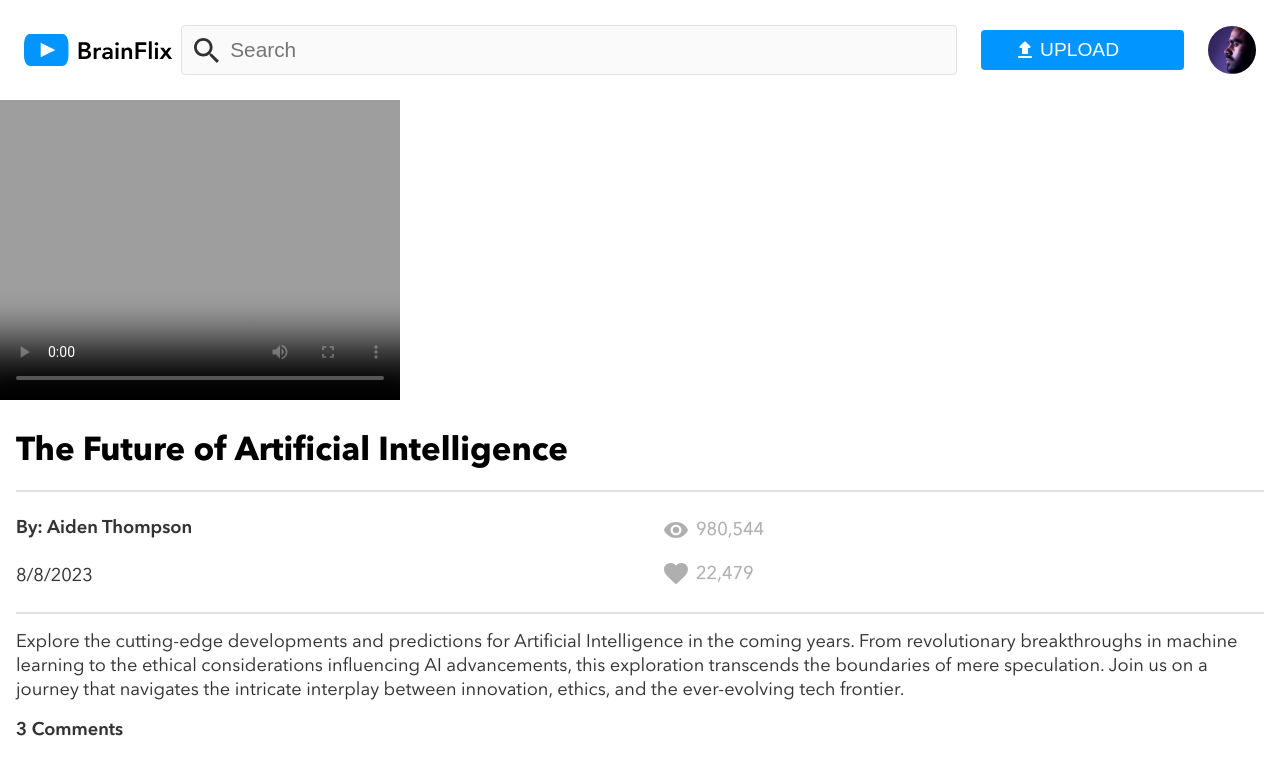
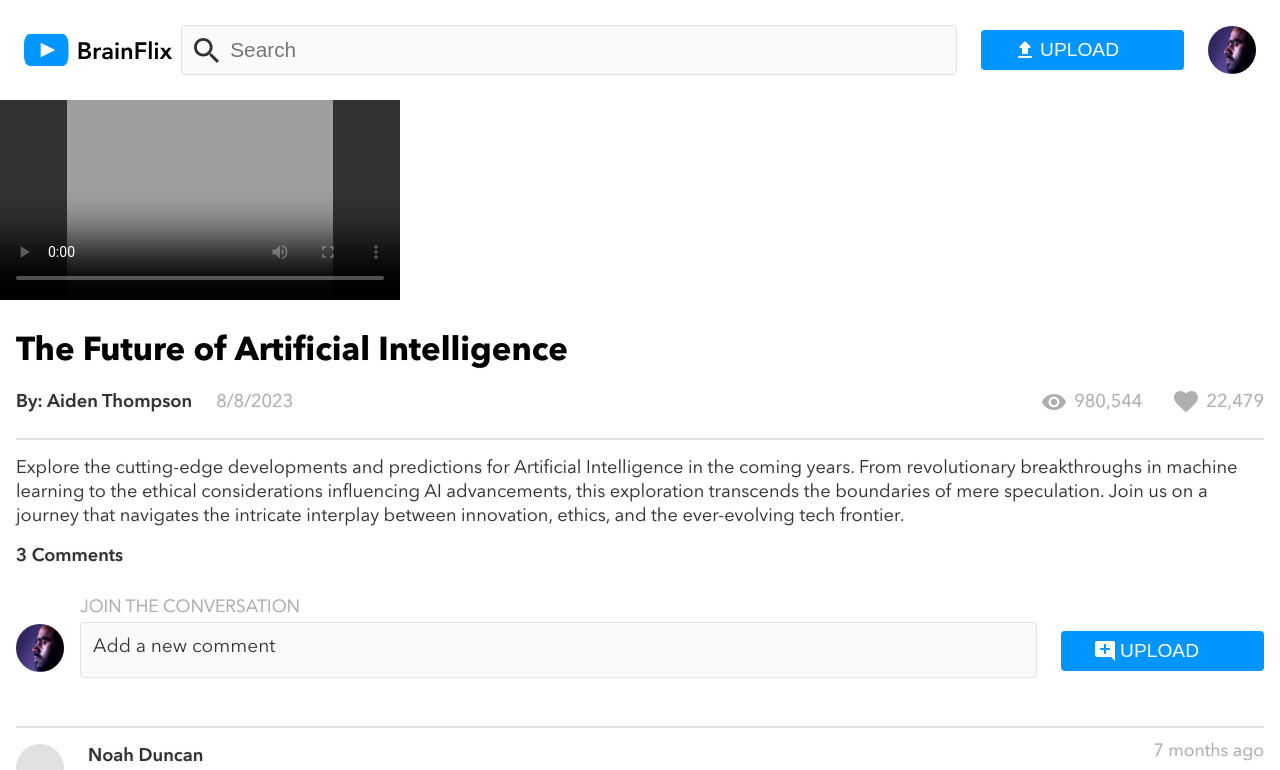
Before and after one commit to ATrainstation/BrainFlix, a React (Vite) app: page / in a window 1280 px wide. Shown: the top 770 px of the page. Built offline with nearby package versions, Linux system fonts and the light colour scheme.

Commit message:
finish rough tablet styling

```diff
--- a/src/components/Form/Form.jsx
+++ b/src/components/Form/Form.jsx
@@ -16,10 +16,13 @@ export function Form({ selectedVideo }) {
                     <div className="form__cont">
                         <form className="form">
                             <label className="form__label">
-                                JOIN THE CONVERSATION </label>
+                                JOIN THE CONVERSATION
                                 <textarea className="form__text-area" placeholder="Add a new comment"/>
+                                </label>
 
-                        <Button isUpload={false}/>
+                        <div className="form__cont__button">
+                            <Button isUpload={false}/>
+                            </div>
 
                         </form>
                         </div>
--- a/src/components/Form/Form.scss
+++ b/src/components/Form/Form.scss
@@ -6,6 +6,10 @@
   padding: $spacer $spacer;
   padding-bottom: $largeSpace;
   width: 100%;
+
+  @media (min-width: 768px) {
+    flex-wrap: nowrap;
+  }
 }
 
 .form {
@@ -38,8 +42,13 @@
     }
 
     &:focus {
-        border: 2px solid $blue;
-        }
+      border: 2px solid $blue;
+    }
+
+    @media (min-width: 768px) {
+      height: auto;
+      width: auto;
+    }
   }
 
   &__cont {
@@ -48,7 +57,7 @@
     width: 100%;
 
     &__pfp {
-        padding-top: $largeSpace;
+      padding-top: $largeSpace;
     }
   }
 
@@ -58,6 +67,27 @@
     display: flex;
     flex-direction: column;
     width: 100%;
+  }
 
+  @media (min-width: 768px) {
+    display: flex;
+    flex-wrap: nowrap;
+      flex-direction: row;
+
+    &__label {
+    display: flex;
+    flex-direction: column;
+    }
+
+    &__cont {
+        flex-wrap: nowrap;
+
+        &__button {
+        display: flex;
+        width: auto;
+        align-items: center;
+        margin-left: $largeSpace;
+    }
   }
 }
+}
--- a/src/components/Modules/VideoData/VideoData.scss
+++ b/src/components/Modules/VideoData/VideoData.scss
@@ -9,13 +9,23 @@
         margin: 0 $spacer;
         padding: $largeSpace 0;
         justify-content: space-between;
-        width: 100%
+        width: 100%;
+
+        @media (min-width: 768px) {
+            padding-top: 0;
+            align-items: center;
+        }
     }
 
     &__author {
         @include subHeader($black);
         display: flex;
         padding-bottom: $largeSpace;
+
+        @media (min-width: 768px) {
+            padding-bottom: 0;
+            margin-right: $largeSpace;
+    }
     }
 
     &__impressions {
@@ -26,15 +36,33 @@
         display: flex;
         width: 100%;
         align-items: center;
+
+        @media (min-width: 768px) {
+            justify-content: flex-end;
+            width: auto;
+            margin-left: $xlargeSpace;
+            }
     }
 
     &__views {
-    display: flex;
-    width: 100%;
-    align-items: center;
-    padding-bottom: $spacer;
+        display: flex;
+        width: 100%;
+        align-items: center;
+        padding-bottom: $spacer;
 
+    @media (min-width: 768px) {
+        padding-bottom: 0;
+        justify-content: flex-end;
     }
+}
+
+    @media (min-width: 768px) {
+        &__data {
+            flex-direction: row;
+            border-top: none;
+}
+
+}
 }
 
 .video {
@@ -44,13 +72,27 @@
         flex-wrap: wrap;
         flex-direction: column;
         width: 50%;
+
+        @media (min-width: 768px) {
+           flex-direction: row;
+           align-items: center;
         }
+    }
+
 
         &__cont__impressions {
             display: flex;
             flex-wrap: wrap;
             width: 50%;
 
+        @media (min-width: 768px) {
+                flex-direction: row;
+                flex-wrap: nowrap;
+             }
+        }
+
+        &__date {
+            color: $silver;
         }
 
         &__views, &__likes {
--- a/src/components/NavBar/NavBar.scss
+++ b/src/components/NavBar/NavBar.scss
@@ -3,13 +3,14 @@
 .nav-bar {
     display: flex;
     flex-wrap: wrap;
-    // align-items: center;
+    align-items: center;
     flex-direction: row;
     justify-content: space-between;
     align-content: space-between;
 
     padding: $largeSpace $largeSpace;
 
+    // Container Styling
     &__search__form {
         flex: 1;
     }
@@ -27,12 +28,19 @@
         padding-right: $largeSpace;
     }
 
+    &__button {
+       width: 100%;
+        }
+
+
     &__profile-pic {
        display: flex;
        align-items: center;
        justify-content: flex-end;
     }
     }
+
+    // Element Styling
 
     &__logo {
         height: 32px;
@@ -102,6 +110,7 @@
 
     &__button {
     margin-right: $largeSpace;
+    width: auto;
     }
     }
 
--- a/src/components/Video/Video.scss
+++ b/src/components/Video/Video.scss
@@ -1,3 +1,6 @@
+@import "../../style/partials/1-Helpers/variables.scss";
+@import "../../style/partials/1-Helpers/mixins.scss";
+
 .next-button {
     position: absolute;
     top: 50%;
@@ -23,13 +26,20 @@
     height: auto;
     display: block;
 
+
     &__cont {
     position: relative;
     display: inline-block;
+    background-color: $black;
 
     :hover .next-button {
         opacity: 1;
 
       }
   }
+
+@media (min-width: 768px) {
+    aspect-ratio: 16/8;
 }
+
+}
```
